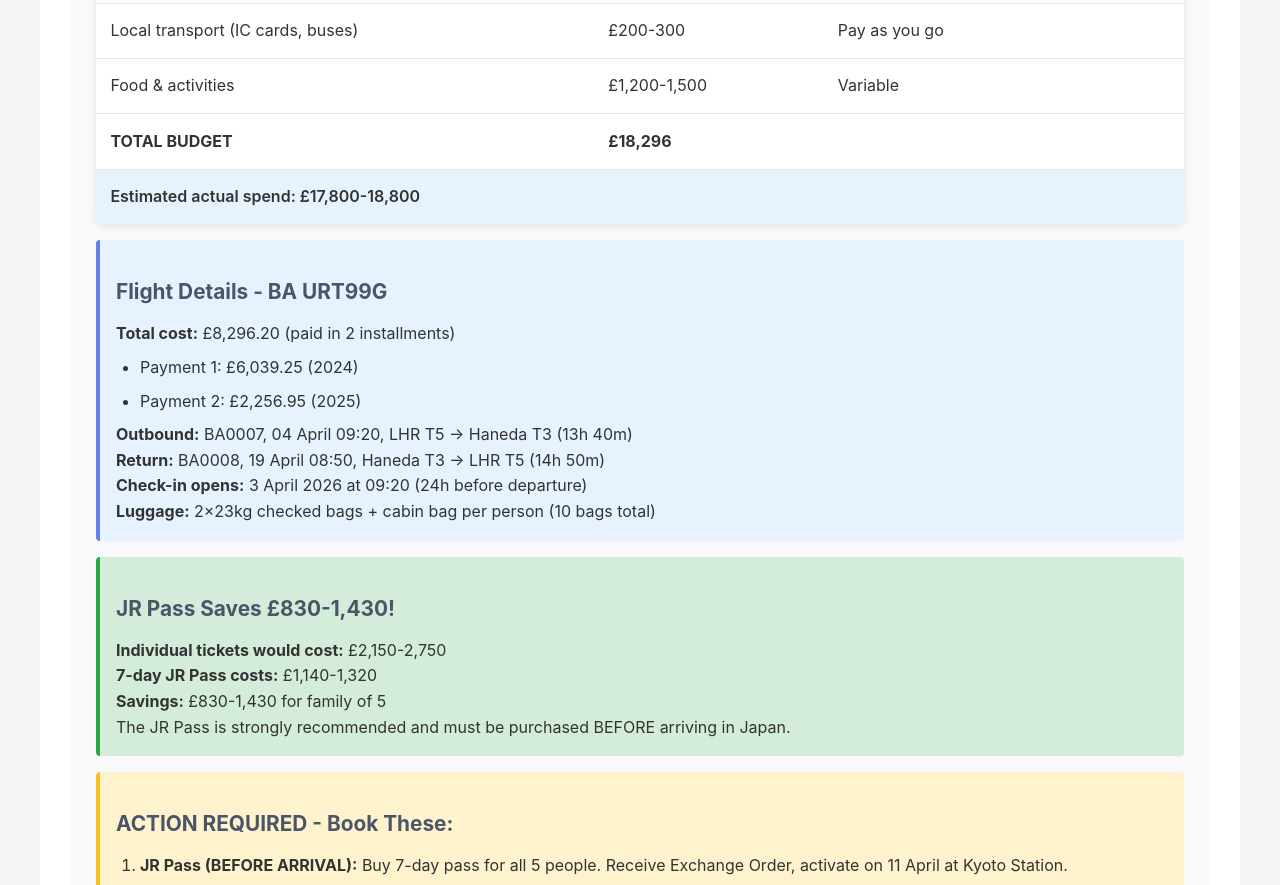
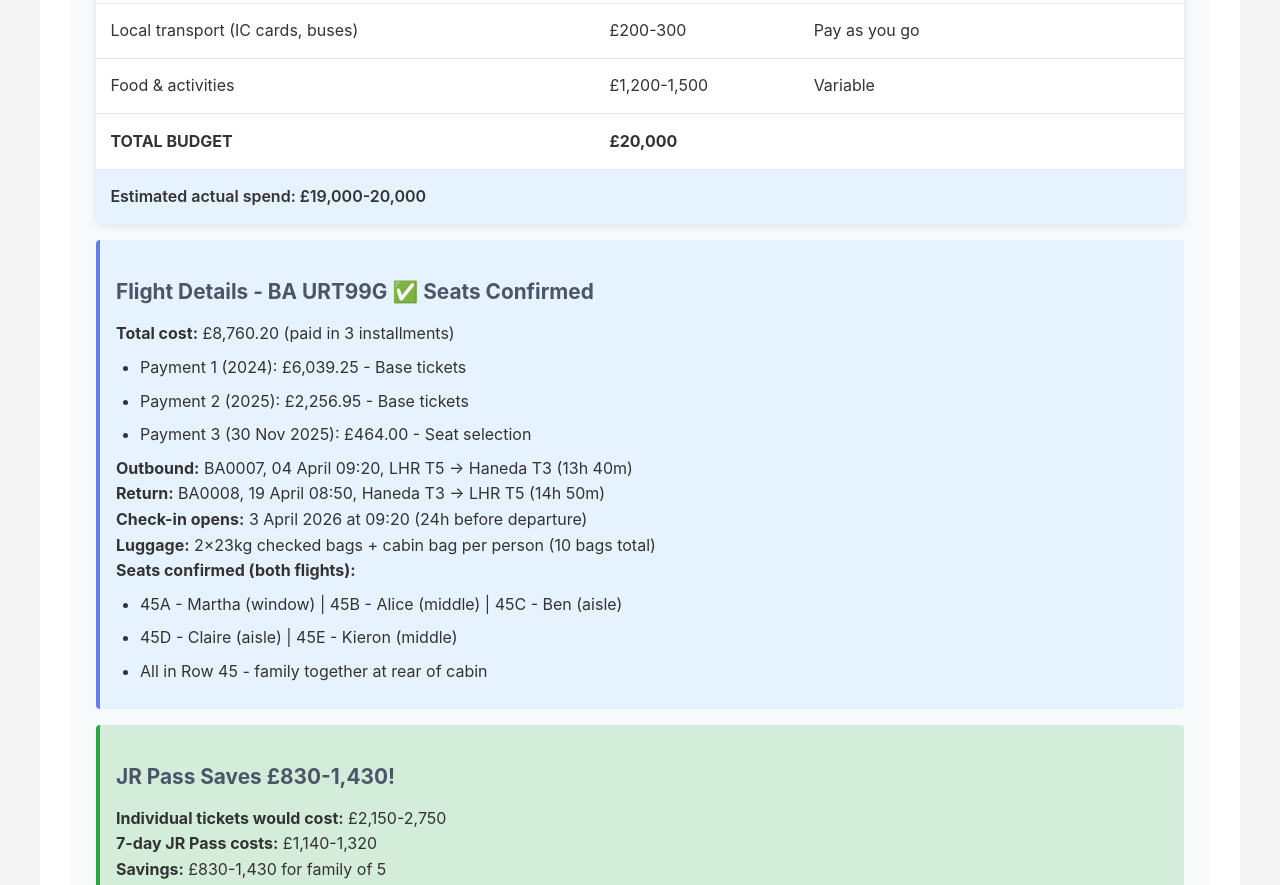
Before and after one commit to kdr74/Japan, a plain HTML site: page index.html in a window 1280 px wide. Shown: the part 2157-3042 px from the top of the page. Drawn offline with Linux system fonts and the light colour scheme.

Commit message:
Update flight details and budget summary

```diff
--- a/index.html
+++ b/index.html
@@ -104,28 +104,35 @@
                     <h2>Budget Summary</h2>
                     <table>
                         <tr><th>Item</th><th>Cost (GBP)</th><th>Status</th></tr>
-                        <tr><td><strong>Flights (BA0007/BA0008)</strong></td><td><strong>£8,296</strong></td><td>✅ Paid (2024+2025)</td></tr>
+                        <tr><td><strong>Flights inc. seats (BA0007/BA0008)</strong></td><td><strong>£8,760</strong></td><td>✅ Paid (2024+2025+2025)</td></tr>
                         <tr><td>Accommodation (all 5 hotels)</td><td>£6,361</td><td>✅ Paid (29 Nov 2025)</td></tr>
                         <tr><td>7-day JR Pass (family of 5)</td><td>£1,140-1,320</td><td>⚠️ Buy before arrival</td></tr>
                         <tr><td>USJ tickets + Express Pass 7</td><td>£510-725</td><td>⚠️ Book Jan 2026</td></tr>
                         <tr><td>teamLab Borderless</td><td>£120-150</td><td>⚠️ Book Feb 2026</td></tr>
                         <tr><td>Local transport (IC cards, buses)</td><td>£200-300</td><td>Pay as you go</td></tr>
                         <tr><td>Food & activities</td><td>£1,200-1,500</td><td>Variable</td></tr>
-                        <tr><td><strong>TOTAL BUDGET</strong></td><td><strong>£18,296</strong></td><td></td></tr>
-                        <tr><td colspan="3" style="background: #e6f3ff; font-weight: 600;">Estimated actual spend: £17,800-18,800</td></tr>
+                        <tr><td><strong>TOTAL BUDGET</strong></td><td><strong>£20,000</strong></td><td></td></tr>
+                        <tr><td colspan="3" style="background: #e6f3ff; font-weight: 600;">Estimated actual spend: £19,000-20,000</td></tr>
                     </table>
 
-                    <div class="info-box">
-                        <h3>Flight Details - BA URT99G</h3>
-                        <p><strong>Total cost:</strong> £8,296.20 (paid in 2 installments)</p>
+                   <div class="info-box">
+                        <h3>Flight Details - BA URT99G ✅ Seats Confirmed</h3>
+                        <p><strong>Total cost:</strong> £8,760.20 (paid in 3 installments)</p>
                         <ul>
-                            <li>Payment 1: £6,039.25 (2024)</li>
-                            <li>Payment 2: £2,256.95 (2025)</li>
+                            <li>Payment 1 (2024): £6,039.25 - Base tickets</li>
+                            <li>Payment 2 (2025): £2,256.95 - Base tickets</li>
+                            <li>Payment 3 (30 Nov 2025): £464.00 - Seat selection</li>
                         </ul>
                         <p><strong>Outbound:</strong> BA0007, 04 April 09:20, LHR T5 → Haneda T3 (13h 40m)</p>
                         <p><strong>Return:</strong> BA0008, 19 April 08:50, Haneda T3 → LHR T5 (14h 50m)</p>
                         <p><strong>Check-in opens:</strong> 3 April 2026 at 09:20 (24h before departure)</p>
                         <p><strong>Luggage:</strong> 2×23kg checked bags + cabin bag per person (10 bags total)</p>
+                        <p><strong>Seats confirmed (both flights):</strong></p>
+                        <ul>
+                            <li>45A - Martha (window) | 45B - Alice (middle) | 45C - Ben (aisle)</li>
+                            <li>45D - Claire (aisle) | 45E - Kieron (middle)</li>
+                            <li>All in Row 45 - family together at rear of cabin</li>
+                        </ul>
                     </div>
 
                     <div class="tip-box">
@@ -153,10 +160,17 @@
                     <h2>Flight Booking</h2>
 
                     <div class="booking-card">
-                        <h3>✈️ British Airways - BA0007 & BA0008</h3>
+                        <h3>✈️ British Airways - BA0007 & BA0008 ✅ Seats Confirmed</h3>
                         <p><strong>Booking Reference:</strong> URT99G</p>
-                        <p><strong>Cost:</strong> £8,296.20 PAID (£6,039.25 in 2024 + £2,256.95 in 2025)</p>
+                        <p><strong>Cost:</strong> £8,760.20 PAID (£6,039.25 + £2,256.95 + £464 seat selection)</p>
                         <p><strong>Check-in Opens:</strong> 3 April 2026 at 09:20 (exactly 24h before departure)</p>
+
+                        <div class="tip-box" style="margin: 1rem 0;">
+                            <strong>✅ SEATS CONFIRMED - Row 45 (Both Flights):</strong><br>
+                            Window-Middle-Aisle: 45A Martha | 45B Alice | 45C Ben<br>
+                            Aisle-Middle: 45D Claire | 45E Kieron<br>
+                            <em>Family seated together at rear of cabin. Seat selection cost: £464 (paid 30 Nov 2025)</em>
+                        </div>
 
                         <div class="warning-box" style="margin: 1rem 0;">
                             <strong>⚠️ IMPORTANT: Return flight is 08:50 (not 09:20)</strong><br>
```
